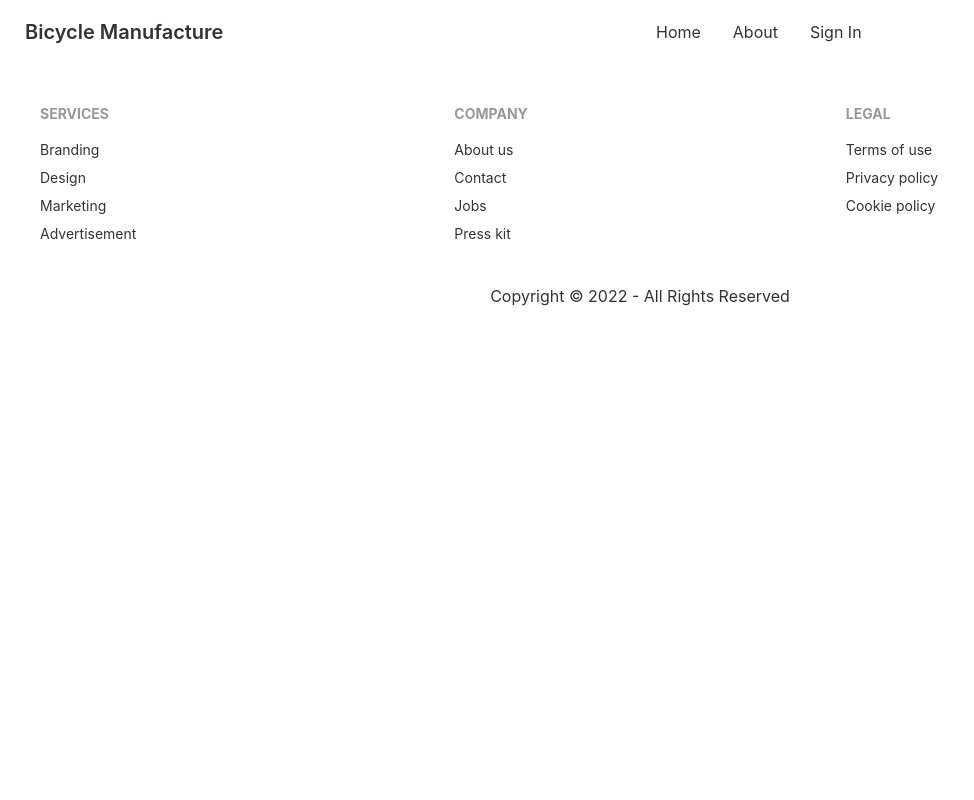
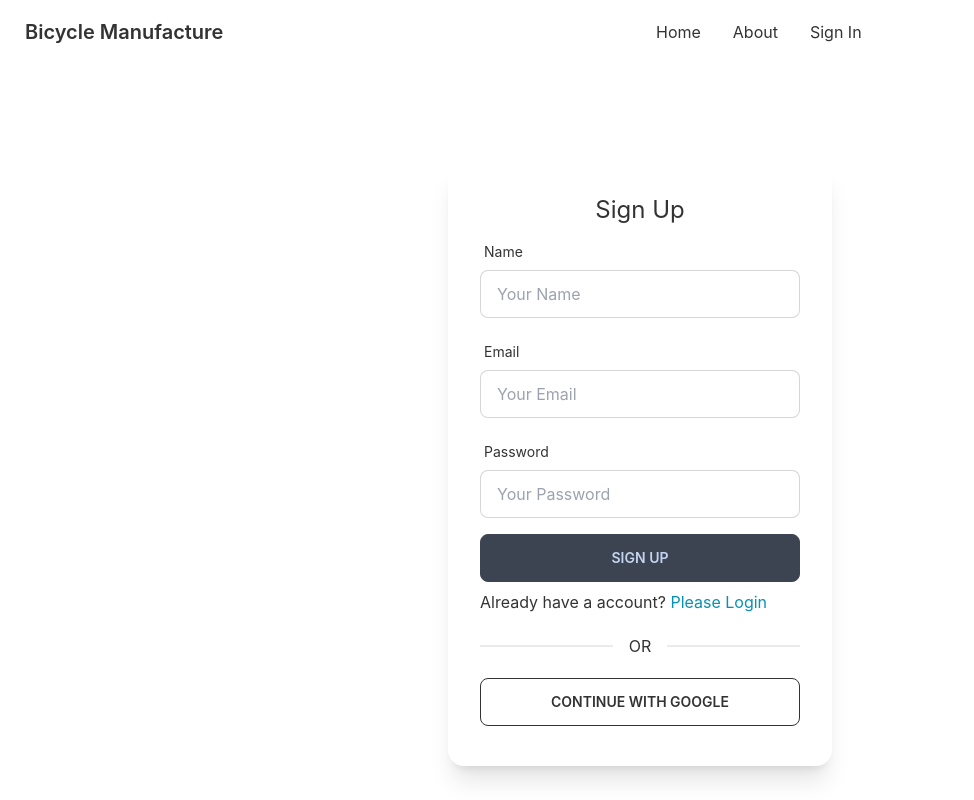
Before and after one commit to nurulamin092/manufacture-webapp-client, a React (Create React App) app: page /signup in a window 1280 px wide. Shown: the top 800 px of the page, without its empty margins (0-974 px from the left). Built offline with nearby package versions, Linux system fonts and the light colour scheme; no server answers.

Commit message:
sign up with email and password

```diff
--- a/src/App.js
+++ b/src/App.js
@@ -6,6 +6,7 @@
 import SignIn from './Pages/Login/SignIn';
 import Footer from './Pages/Shared/Footer';
 import RequireAuth from './Pages/Login/RequireAuth';
+import SignUp from './Pages/Login/SignUp';
 function App() {
 
   return (
@@ -14,6 +15,7 @@
       <Routes>
         <Route path="/" element={<Home />} />
         <Route path="about" element={<RequireAuth><About /></RequireAuth>} />
+        <Route path='signup' element={<SignUp />} />
         <Route path="signIn" element={<SignIn />} />
       </Routes>
       <Footer></Footer>
--- a/src/Pages/Login/SignUp.js
+++ b/src/Pages/Login/SignUp.js
@@ -1,9 +1,151 @@
 import React from 'react';
+import { useCreateUserWithEmailAndPassword, useSignInWithGoogle, useUpdateProfile } from 'react-firebase-hooks/auth';
+import { useForm } from 'react-hook-form';
+import { Link, useNavigate } from 'react-router-dom';
+import auth from '../../firebase.init';
+import Loading from '../Shared/Loading';
 
 const SignUp = () => {
+    const [signInWithGoogle, googleUser, googleLoading, googleError] = useSignInWithGoogle(auth);
+    const { register, formState: { errors }, handleSubmit } = useForm();
+    const [
+        createUserWithEmailAndPassword,
+        user,
+        loading,
+        error,
+    ] = useCreateUserWithEmailAndPassword(auth);
+    const [updateProfile, updating, updateError] = useUpdateProfile(auth);
+
+    const navigate = useNavigate();
+    let signInError;
+    if (user || googleUser) {
+        navigate('home')
+    }
+    if (loading || googleLoading || updating) {
+        return <Loading></Loading>
+    }
+    if (error || googleError || updateError) {
+        signInError = <p className='text-red-500'>
+            <small>
+                {error?.message || googleError?.message || updateError?.message}
+            </small>
+        </p>
+    }
+
+    const onSubmit = async (data) => {
+        await createUserWithEmailAndPassword(data.email, data.password)
+        await updateProfile({ displayName: data.name });
+        console.log('update done');
+    };
     return (
-        <div>
+        <div className='flex h-screen justify-center items-center'>
+            <div className="card w-96 bg-base-100 shadow-xl">
+                <div className="card-body">
+                    <h2 className="text-center text-2xl">Sign Up</h2>
+                    <form onSubmit={handleSubmit(onSubmit)}>
+                        <div className="form-control w-full max-w-xs">
+                            <label className="label">
+                                <span className="label-text">Name</span>
+                            </label>
+                            <input
+                                type="text"
+                                placeholder="Your Name"
+                                className="input input-bordered w-full max-w-xs"
+                                {...register("name", {
+                                    required: {
+                                        value: true,
+                                        message: 'Name is Required'
+                                    },
 
+                                })}
+                            />
+                            <label className="label">
+                                {
+                                    errors.name?.type === 'required' &&
+                                    <span className="label-text-alt text-red-500">
+                                        {errors.name.message}
+                                    </span>
+                                }
+                            </label>
+                        </div>
+                        <div className="form-control w-full max-w-xs">
+                            <label className="label">
+                                <span className="label-text">Email</span>
+                            </label>
+                            <input
+                                type="email"
+                                placeholder="Your Email"
+                                className="input input-bordered w-full max-w-xs"
+                                {...register("email", {
+                                    required: {
+                                        value: true,
+                                        message: 'Email is Required'
+                                    },
+                                    pattern: {
+                                        value: /[a-z0-9]+@[a-z]+\.[a-z]{2,3}/,
+                                        message: 'Provide a valid Email'
+                                    }
+                                })}
+                            />
+                            <label className="label">
+                                {
+                                    errors.email?.type === 'required' &&
+                                    <span className="label-text-alt text-red-500">
+                                        {errors.email.message}
+                                    </span>
+                                }
+                                {
+                                    errors.email?.type === 'pattern' &&
+                                    <span className="label-text-alt text-red-500">
+                                        {errors.email.message}
+                                    </span>
+                                }
+                            </label>
+                        </div>
+                        <div className="form-control w-full max-w-xs">
+                            <label className="label">
+                                <span className="label-text">Password</span>
+                            </label>
+                            <input
+                                type="password"
+                                placeholder="Your Password"
+                                className="input input-bordered w-full max-w-xs"
+                                {...register("password", {
+                                    required: {
+                                        value: true,
+                                        message: 'Password is Required'
+                                    },
+                                    minLength: {
+                                        value: 6,
+                                        message: 'Must be 6 characters or longer'
+                                    }
+                                })}
+                            />
+                            <label className="label">
+                                {
+                                    errors.password?.type === 'required' &&
+                                    <span className="label-text-alt text-red-500">
+                                        {errors.password.message}
+                                    </span>
+                                }
+                                {
+                                    errors.password?.type === 'minLength' &&
+                                    <span className="label-text-alt text-red-500">
+                                        {errors.password.message}
+                                    </span>
+                                }
+                            </label>
+                        </div>
+                        {signInError}
+                        <input className='btn  w-full max-w-xs' type="submit" value='Sign Up' />
+                    </form>
+                    <p>Already have a account? <Link className='text-primary' to='/login'>Please Login</Link></p>
+                    <div className="divider">OR</div>
+                    <button onClick={() => signInWithGoogle()} className="btn btn-outline">CONTINUE WITH GOOGLE</button>
+                    <div className="card-actions justify-end">
+                    </div>
+                </div>
+            </div>
         </div>
     );
 };
```
